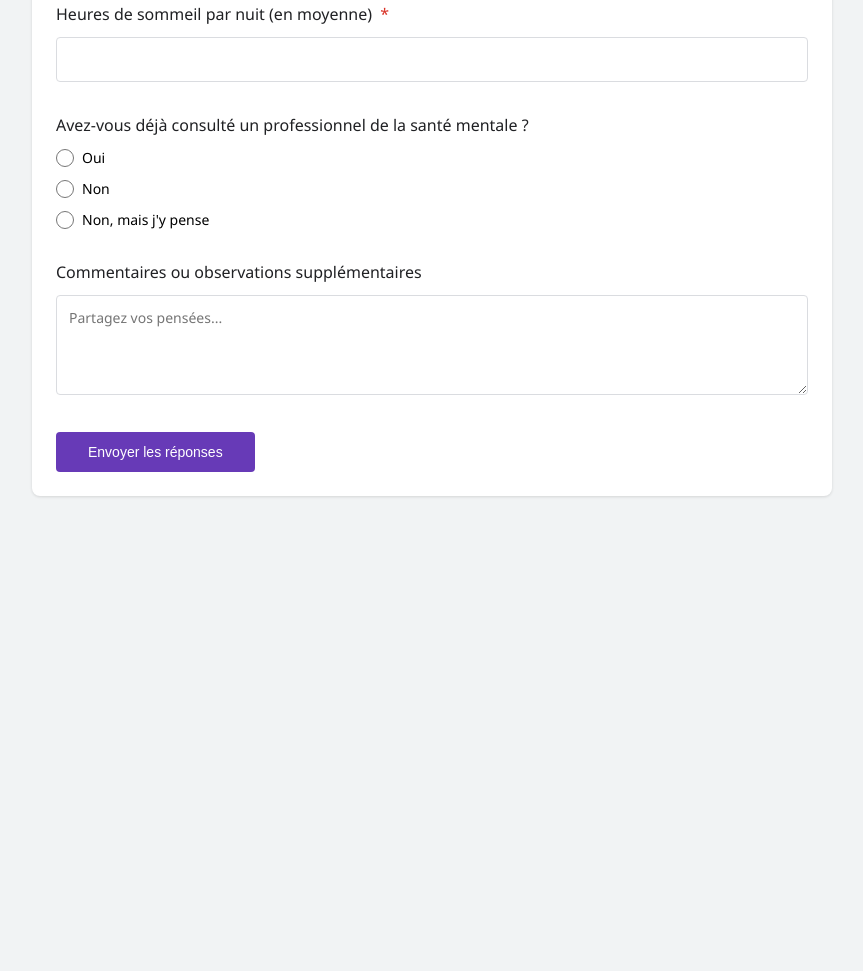
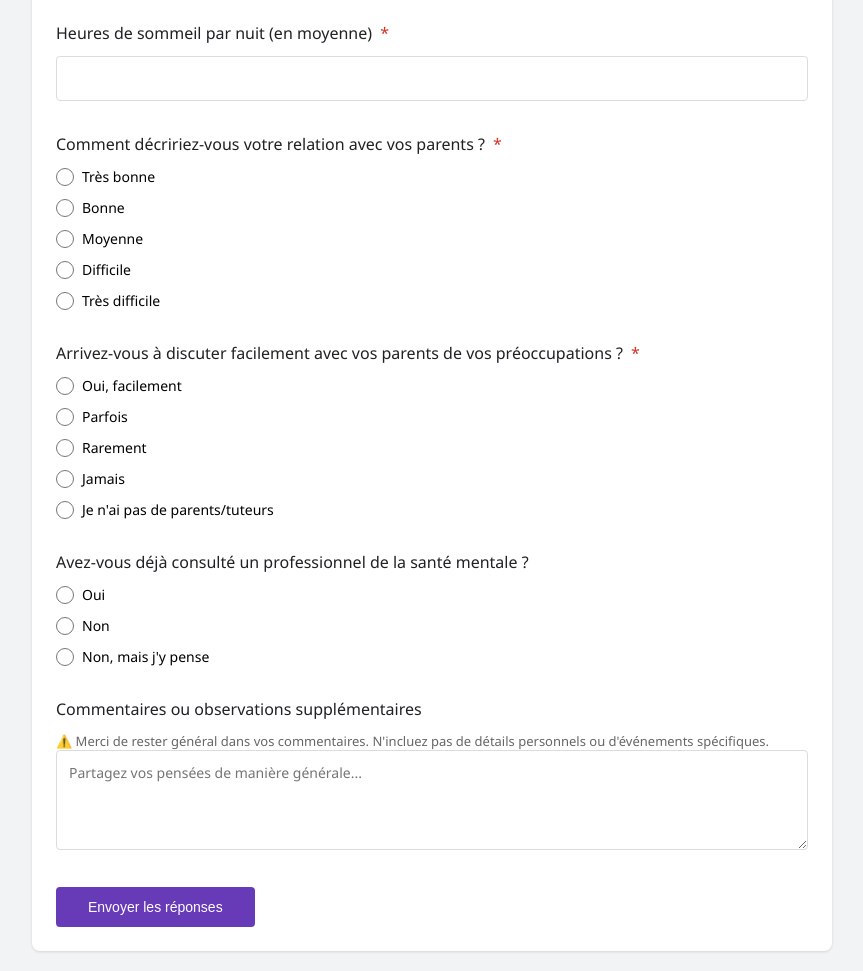
Before and after one commit to LepetitJu/Site-de-sondage---psycologie-des-jeunes, a website: page index.html in a window 1280 px wide. Shown: the part 974-1945 px from the top of the page, without its empty margins (208-1071 px from the left). Before the commit the page ends 1490 px from the top, so only its background shows below. Drawn offline with Linux system fonts and the light colour scheme.

Commit message:
Enhance survey with additional questions and guidance
Added a new question about the relationship with parents and improved the comment section for general feedback.

```diff
--- a/index.html
+++ b/index.html
@@ -164,6 +164,7 @@
         <div class="header">
             <h1>Sondage sur la Psychologie des Jeunes</h1>
             <p>Vos réponses nous aideront à mieux comprendre le bien-être des jeunes</p>
+            <p>Ce sondage est anonyme. En le remplissant, vous autorisez l'utilisation des données envoyées.</p>
         </div>
 
         <div class="form-content">
@@ -258,6 +259,58 @@
                 </div>
 
                 <div class="question">
+                    <div class="question-title">Comment décririez-vous votre relation avec vos parents ? <span class="required">*</span></div>
+                    <div class="radio-group">
+                        <div class="radio-option">
+                            <input type="radio" id="parents1" name="relation_parents" value="tres_bonne" required>
+                            <label for="parents1">Très bonne</label>
+                        </div>
+                        <div class="radio-option">
+                            <input type="radio" id="parents2" name="relation_parents" value="bonne">
+                            <label for="parents2">Bonne</label>
+                        </div>
+                        <div class="radio-option">
+                            <input type="radio" id="parents3" name="relation_parents" value="moyenne">
+                            <label for="parents3">Moyenne</label>
+                        </div>
+                        <div class="radio-option">
+                            <input type="radio" id="parents4" name="relation_parents" value="difficile">
+                            <label for="parents4">Difficile</label>
+                        </div>
+                        <div class="radio-option">
+                            <input type="radio" id="parents5" name="relation_parents" value="tres_difficile">
+                            <label for="parents5">Très difficile</label>
+                        </div>
+                    </div>
+                </div>
+
+                <div class="question">
+                    <div class="question-title">Arrivez-vous à discuter facilement avec vos parents de vos préoccupations ? <span class="required">*</span></div>
+                    <div class="radio-group">
+                        <div class="radio-option">
+                            <input type="radio" id="communication1" name="communication_parents" value="oui_facilement" required>
+                            <label for="communication1">Oui, facilement</label>
+                        </div>
+                        <div class="radio-option">
+                            <input type="radio" id="communication2" name="communication_parents" value="parfois">
+                            <label for="communication2">Parfois</label>
+                        </div>
+                        <div class="radio-option">
+                            <input type="radio" id="communication3" name="communication_parents" value="rarement">
+                            <label for="communication3">Rarement</label>
+                        </div>
+                        <div class="radio-option">
+                            <input type="radio" id="communication4" name="communication_parents" value="jamais">
+                            <label for="communication4">Jamais</label>
+                        </div>
+                        <div class="radio-option">
+                            <input type="radio" id="communication5" name="communication_parents" value="pas_de_parents">
+                            <label for="communication5">Je n'ai pas de parents/tuteurs</label>
+                        </div>
+                    </div>
+                </div>
+
+                <div class="question">
                     <div class="question-title">Avez-vous déjà consulté un professionnel de la santé mentale ?</div>
                     <div class="radio-group">
                         <div class="radio-option">
@@ -277,14 +330,16 @@
 
                 <div class="question">
                     <div class="question-title">Commentaires ou observations supplémentaires</div>
-                    <textarea name="commentaires" placeholder="Partagez vos pensées..."></textarea>
+                    <p style="font-size: 13px; color: #666; margin-top: 4px;">
+                        ⚠️ Merci de rester général dans vos commentaires. N'incluez pas de détails personnels ou d'événements spécifiques.
+                    </p>
+                    <textarea name="commentaires" placeholder="Partagez vos pensées de manière générale..."></textarea>
                 </div>
 
                 <button type="submit" class="submit-btn" id="submitBtn">Envoyer les réponses</button>
             </form>
         </div>
     </div>
-
     <script>
         const form = document.getElementById('surveyForm');
         const messageDiv = document.getElementById('message');
```
